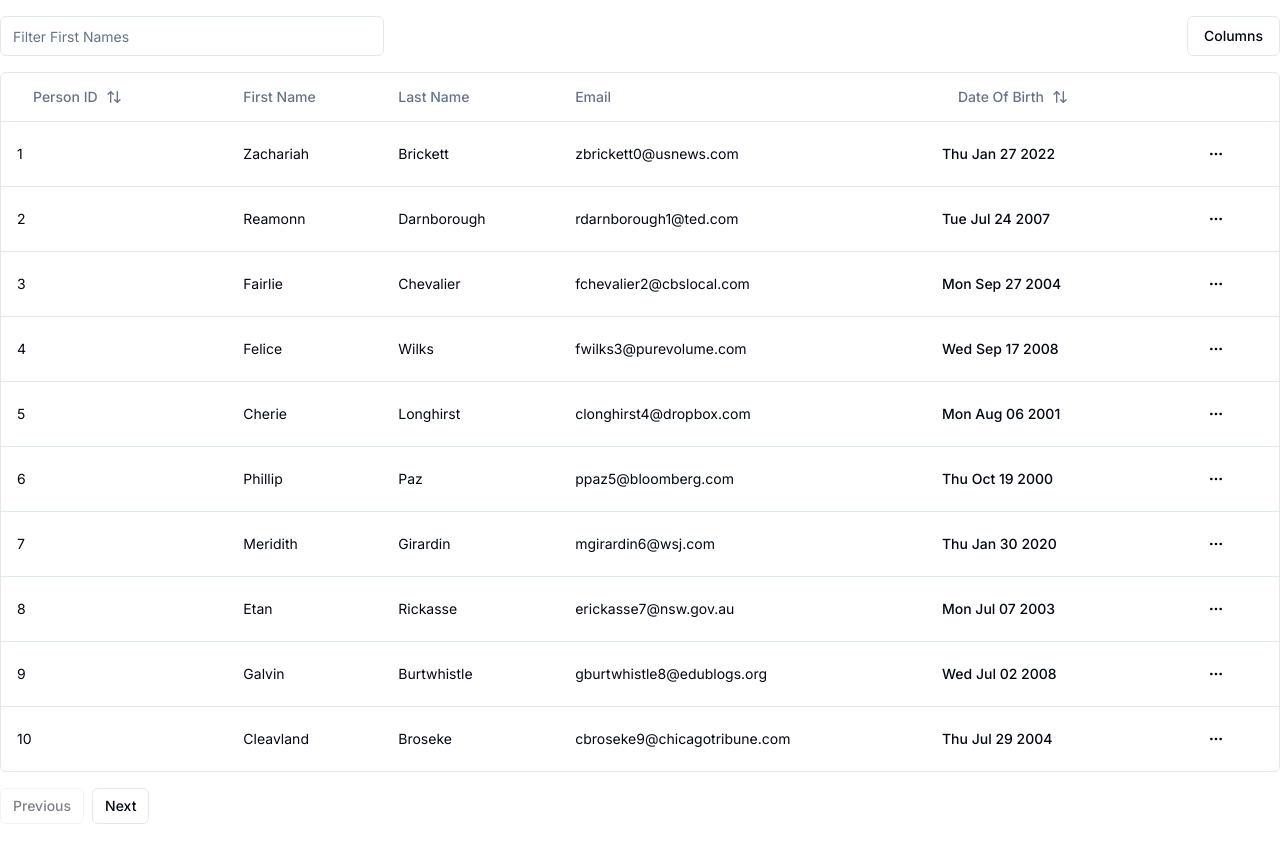
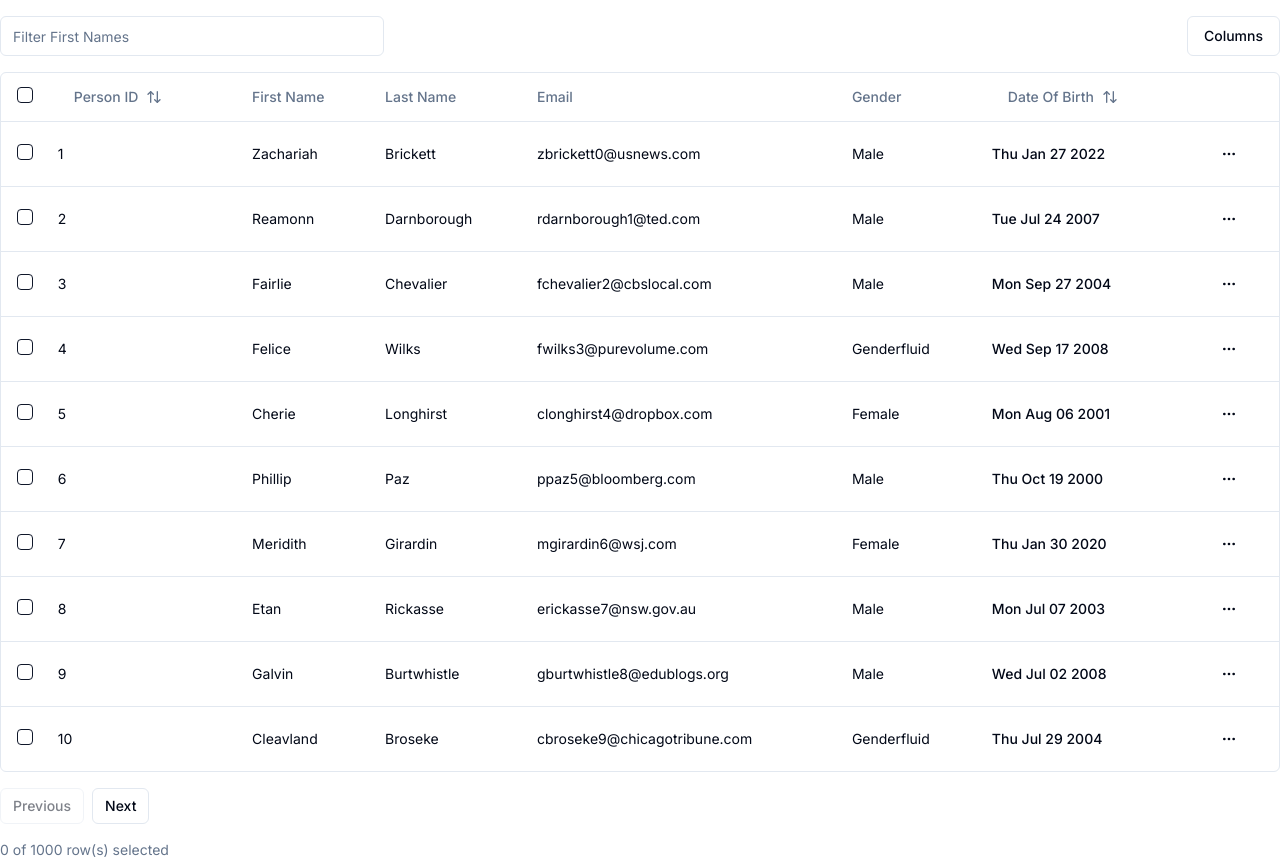
Before and after one commit to MertMURAT/React-Table-Template, a Next.js app in the folder shadcn-table/: page /people in a window 1280 px wide. Built offline with nearby package versions, Linux system fonts and the light colour scheme.

Commit message:
Column selection

```diff
--- /dev/null
+++ b/shadcn-table/components/ui/checkbox.tsx
@@ -0,0 +1,30 @@
+"use client"
+
+import * as React from "react"
+import * as CheckboxPrimitive from "@radix-ui/react-checkbox"
+import { Check } from "lucide-react"
+
+import { cn } from "@/src/lib/utils"
+
+const Checkbox = React.forwardRef<
+  React.ElementRef<typeof CheckboxPrimitive.Root>,
+  React.ComponentPropsWithoutRef<typeof CheckboxPrimitive.Root>
+>(({ className, ...props }, ref) => (
+  <CheckboxPrimitive.Root
+    ref={ref}
+    className={cn(
+      "peer h-4 w-4 shrink-0 rounded-sm border border-primary ring-offset-background focus-visible:outline-none focus-visible:ring-2 focus-visible:ring-ring focus-visible:ring-offset-2 disabled:cursor-not-allowed disabled:opacity-50 data-[state=checked]:bg-primary data-[state=checked]:text-primary-foreground",
+      className
+    )}
+    {...props}
+  >
+    <CheckboxPrimitive.Indicator
+      className={cn("flex items-center justify-center text-current")}
+    >
+      <Check className="h-4 w-4" />
+    </CheckboxPrimitive.Indicator>
+  </CheckboxPrimitive.Root>
+))
+Checkbox.displayName = CheckboxPrimitive.Root.displayName
+
+export { Checkbox }
--- a/shadcn-table/package.json
+++ b/shadcn-table/package.json
@@ -9,6 +9,7 @@
     "lint": "next lint"
   },
   "dependencies": {
+    "@radix-ui/react-checkbox": "^1.1.1",
     "@radix-ui/react-dropdown-menu": "^2.1.1",
     "@radix-ui/react-slot": "^1.1.0",
     "@tanstack/react-table": "^8.20.5",
--- a/shadcn-table/src/app/people/columns.tsx
+++ b/shadcn-table/src/app/people/columns.tsx
@@ -11,8 +11,29 @@
     DropdownMenuTrigger,
 } from "@/components/ui/dropdown-menu"
 import { Button } from "@/src/components/ui/button"
+import { Checkbox } from "@/components/ui/checkbox"
 
 export const columns: ColumnDef<Person>[] = [
+    {
+        id: 'select',
+        header: ({ table }) => {
+            return <Checkbox checked={table.getIsAllPageRowsSelected()}
+                onCheckedChange={(value) => {
+                    table.toggleAllPageRowsSelected(!!value);
+                }}
+            />
+        },
+        cell: ({ row }) => {
+            return <Checkbox
+                checked={row.getIsSelected()}
+                onCheckedChange={(value) => {
+                    row.toggleSelected(!!value)
+                }}
+            />
+        },
+        enableSorting: false,
+        enableHiding: false,
+    },
     {
         header: ({ column }) => {
             return (
@@ -37,6 +58,10 @@
     {
         header: "Email",
         accessorKey: "email",
+    },
+    {
+        header: "Gender",
+        accessorKey: "gender",
     },
     {
         header: ({ column }) => {
--- a/shadcn-table/src/app/people/data-table.tsx
+++ b/shadcn-table/src/app/people/data-table.tsx
@@ -3,6 +3,7 @@
 import {
     ColumnDef,
     ColumnFiltersState,
+    RowSelectionState,
     SortingState,
     VisibilityState,
     flexRender,
@@ -40,7 +41,10 @@
 }: DataTableProps<TData, TValue>) {
     const [sorting, setSorting] = React.useState<SortingState>([])
     const [columnFilters, setColumnFilters] = React.useState<ColumnFiltersState>([])
+    const [rowSelection, setRowSelection] = React.useState({})
+
     const [columnVisibility, setColumnVisibility] = React.useState<VisibilityState>({});
+    console.log("Row Selection State", rowSelection);
 
     const table = useReactTable({
         data,
@@ -53,10 +57,12 @@
         onSortingChange: setSorting,
         onColumnFiltersChange: setColumnFilters,
         onColumnVisibilityChange: setColumnVisibility,
+        onRowSelectionChange: setRowSelection,
         state: {
             sorting,
             columnFilters,
             columnVisibility,
+            rowSelection,
         },
     });
 
@@ -160,6 +166,10 @@
                     Next
                 </Button>
             </div>
+            <div className="flext-1 text-sm text-muted-foreground">
+                {table.getFilteredSelectedRowModel().rows.length} of {` `}
+                {table.getFilteredRowModel().rows.length} row(s) selected
+            </div>
         </div >
     );
 }
```
Also changed, not shown: 1 other file (tests, documents, lock files or other folders).
